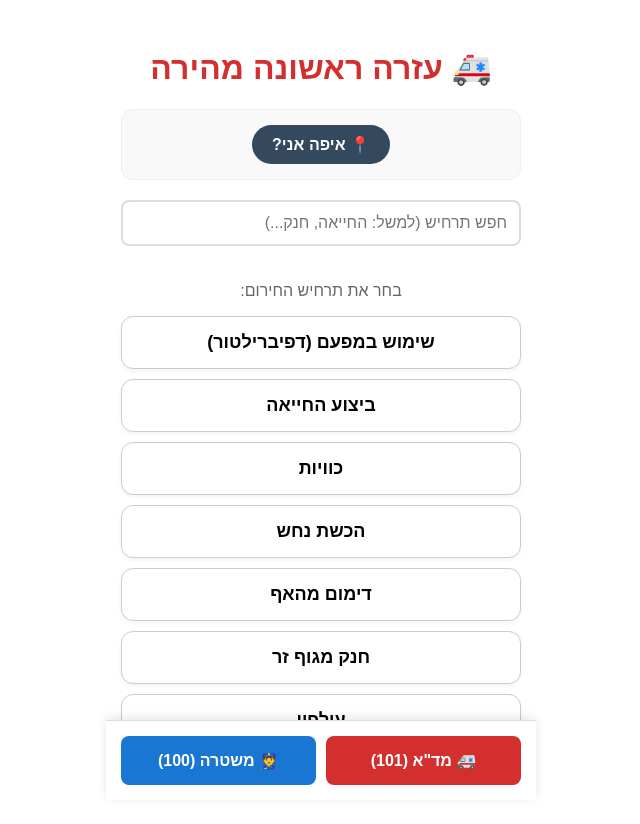
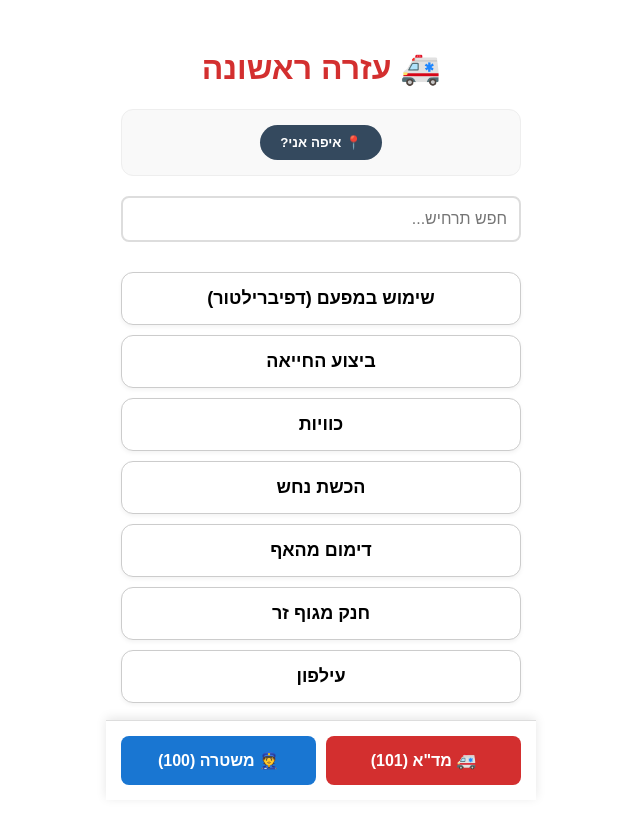
Before and after one commit to morinbh/first-aid-app, a React (Vite) app: page / in a window 1280 px wide. Shown: the top 824 px of the page, without its empty margins (319-959 px from the left). Built offline with nearby package versions, Linux system fonts and the light colour scheme.

Commit message:
Separated CSS

```diff
--- /dev/null
+++ b/src/App.css
@@ -0,0 +1,162 @@
+/* src/App.css */
+.app-container {
+  direction: rtl;
+  padding: 20px;
+  max-width: 400px;
+  margin: 0 auto;
+  font-family: Arial, sans-serif;
+  padding-bottom: 120px;
+}
+
+.back-link {
+  display: inline-block;
+  padding: 8px 16px;
+  background-color: #f1f1f1;
+  color: #333;
+  border: 1px solid #ccc;
+  border-radius: 8px;
+  font-size: 14px;
+  font-weight: bold;
+  cursor: pointer;
+  margin-bottom: 15px;
+  transition: all 0.2s;
+  text-decoration: none;
+}
+
+/* עיצוב מיוחד לכפתור ה-X של הסגירה */
+.close-btn {
+  background: #ffeded;
+  color: #d32f2f;
+  border: 1px solid #ffcccc;
+  border-radius: 50%;
+  width: 45px;
+  height: 45px;
+  display: flex;
+  align-items: center;
+  justify-content: center;
+  font-weight: bold;
+  cursor: pointer;
+}
+
+.main-title {
+  text-align: center;
+  color: #d32f2f;
+}
+
+.search-input {
+  width: 100%;
+  padding: 12px;
+  margin-bottom: 20px;
+  border-radius: 8px;
+  border: 2px solid #ddd;
+  font-size: 16px;
+  box-sizing: border-box;
+  text-align: right;
+}
+
+.menu-button {
+  display: block;
+  width: 100%;
+  padding: 15px;
+  margin: 10px 0;
+  font-size: 18px;
+  font-weight: bold;
+  border-radius: 12px;
+  border: 1px solid #ccc;
+  background-color: white;
+  cursor: pointer;
+  box-shadow: 0 2px 4px rgba(0, 0, 0, 0.05);
+  transition: background-color 0.2s;
+}
+
+.menu-button:hover {
+  background-color: #f9f9f9;
+}
+
+.sub-button {
+  display: block;
+  width: 100%;
+  padding: 20px;
+  margin: 15px 0;
+  font-size: 20px;
+  background-color: #f0f0f0;
+  border: 2px solid #ccc;
+  border-radius: 12px;
+  cursor: pointer;
+}
+
+.voice-button {
+  width: 100%;
+  padding: 12px;
+  background-color: #4caf50;
+  color: white;
+  border: none;
+  border-radius: 8px;
+  margin-bottom: 15px;
+  font-weight: bold;
+  cursor: pointer;
+}
+
+.protocol-box {
+  padding: 20px;
+  border-radius: 16px;
+  background-color: #fff;
+  margin-top: 10px;
+}
+
+.location-container {
+  background-color: #f9f9f9;
+  padding: 15px;
+  border-radius: 12px;
+  margin-bottom: 20px;
+  border: 1px solid #eee;
+  text-align: center;
+}
+
+.location-button {
+  background-color: #34495e;
+  color: white;
+  padding: 10px 20px;
+  border: none;
+  border-radius: 25px;
+  font-weight: bold;
+  cursor: pointer;
+}
+
+.footer {
+  position: fixed;
+  bottom: 0;
+  left: 0;
+  right: 0;
+  background-color: white;
+  padding: 15px;
+  display: flex;
+  gap: 10px;
+  border-top: 1px solid #ddd;
+  box-shadow: 0 -2px 10px rgba(0, 0, 0, 0.1);
+  max-width: 400px;
+  margin: 0 auto;
+}
+
+.btn-mda {
+  flex: 1;
+  padding: 15px;
+  background-color: #d32f2f;
+  color: white;
+  border: none;
+  border-radius: 8px;
+  font-weight: bold;
+  font-size: 16px;
+  cursor: pointer;
+}
+.btn-police {
+  flex: 1;
+  padding: 15px;
+  background-color: #1976d2;
+  color: white;
+  border: none;
+  border-radius: 8px;
+  font-weight: bold;
+  font-size: 16px;
+  cursor: pointer;
+}
--- a/src/App.jsx
+++ b/src/App.jsx
@@ -1,4 +1,5 @@
 import React, { useState } from 'react';
+import './App.css';
 
 
 const SYMPTOMS = {
@@ -100,8 +101,8 @@ function App() {
   const [selectedSymptom, setSelectedSymptom] = useState(null);
   const [selectedSubCategory, setSelectedSubCategory] = useState(null);
   const [searchTerm, setSearchTerm] = useState("");
-  const [locationInfo, setLocationInfo] = useState(null); // ישמור את הכתובת או הקואורדינטות
-  const [loadingLocation, setLoadingLocation] = useState(false); // לציון שהמערכת מחפשת מיקום
+  const [locationInfo, setLocationInfo] = useState(null);
+  const [loadingLocation, setLoadingLocation] = useState(false);
 
   const resetAll = () => {
     window.speechSynthesis.cancel();
@@ -116,72 +117,45 @@ function App() {
     window.speechSynthesis.speak(utterance);
   };
 
-  const renderContent = () => {
-    if (!selectedSymptom) {
-      // סינון הרשימה לפי מה שהוקלד
-      const filteredSymptoms = Object.keys(SYMPTOMS).filter(name =>
-        name.includes(searchTerm)
-      );
-
   const getLocation = () => {
     setLoadingLocation(true);
-        if (!navigator.geolocation) {
-          setLocationInfo("הדפדפן שלך לא תומך בזיהוי מיקום");
-          setLoadingLocation(false);
-          return;
-        }
-
     navigator.geolocation.getCurrentPosition(
-          (position) => {
-            const { latitude, longitude } = position.coords;
-            // נציג קואורדינטות כברירת מחדל
-            setLocationInfo(`קו רוחב: ${latitude.toFixed(5)}, קו אורך: ${longitude.toFixed(5)}`);
+      (pos) => {
+        setLocationInfo(`קו רוחב: ${pos.coords.latitude.toFixed(5)}, קו אורך: ${pos.coords.longitude.toFixed(5)}`);
         setLoadingLocation(false);
       },
-          (error) => {
-            setLocationInfo("לא ניתן לגשת למיקום. וודא שה-GPS פועל.");
+      () => {
+        setLocationInfo("שגיאה בזיהוי מיקום");
         setLoadingLocation(false);
       }
     );
   };
 
+  const renderContent = () => {
+    if (!selectedSymptom) {
+      const filtered = Object.keys(SYMPTOMS).filter(n => n.includes(searchTerm));
       return (
         <div>
-          <div style={locationContainerStyle}>
-            <button onClick={getLocation} style={locationButtonStyle}>
-              📍 {loadingLocation ? "מחפש מיקום..." : "איפה אני?"}
+          <div className="location-container">
+            <button onClick={getLocation} className="location-button">
+              📍 {loadingLocation ? "מחפש..." : "איפה אני?"}
             </button>
-            {locationInfo && (
-              <div style={locationTextStyle}>
-                <strong>המיקום שלך:</strong> <br />
-                {locationInfo}
-                <p style={{fontSize: '12px', margin: '5px 0'}}>הקרא נתונים אלו למוקדן מד"א</p>
+            {locationInfo && <div className="location-text">{locationInfo}</div>}
           </div>
-            )}
-          </div>
-          {/* שורת חיפוש */}
+
           <input
-            type="text"
-            placeholder="חפש תרחיש (למשל: החייאה, חנק...)"
+            className="search-input"
+            placeholder="חפש תרחיש..."
             value={searchTerm}
             onChange={(e) => setSearchTerm(e.target.value)}
-            style={searchStyle}
           />
 
-          <p style={{ textAlign: 'center', color: '#666' }}>בחר את תרחיש החירום:</p>
-
-          {filteredSymptoms.map((name) => (
-            <button key={name} onClick={() => { setSelectedSymptom(name); setSearchTerm(""); }} style={menuButtonStyle}>
+          {filtered.map(name => (
+            <button key={name} className="menu-button" onClick={() => setSelectedSymptom(name)}>
               {name}
             </button>
           ))}
-
-          {filteredSymptoms.length === 0 && (
-            <p style={{ textAlign: 'center', color: 'red' }}>לא נמצא תרחיש מתאים. חייג 101 לסיוע טלפוני.</p>
-          )}
         </div>
-
-
       );
     }
 
@@ -189,11 +163,11 @@ function App() {
 
     if (currentData.isCategory && !selectedSubCategory) {
       return (
-        <div style={{ textAlign: 'center' }}>
-          <button onClick={resetAll} style={{ float: 'left', border:'none', background:'none', fontSize:'20px', cursor:'pointer' }}>✕</button>
-          <h3 style={{marginTop:'40px'}}>בחר סוג מטופל:</h3>
-          {Object.keys(currentData.subOptions).map((sub) => (
-            <button key={sub} onClick={() => setSelectedSubCategory(sub)} style={subButtonStyle}>
+        <div className="protocol-box">
+          <button onClick={resetAll} className="close-btn">✕ סגור</button>
+          <h3>בחר סוג מטופל:</h3>
+          {Object.keys(currentData.subOptions).map(sub => (
+            <button key={sub} className="sub-button" onClick={() => setSelectedSubCategory(sub)}>
               {sub}
             </button>
           ))}
@@ -209,77 +183,30 @@ function App() {
       : currentData.color;
 
     return (
-      <div style={{ border: '3px solid ' + finalColor, padding: '20px', borderRadius: '16px', backgroundColor: '#fff' }}>
-        <button onClick={resetAll} style={{ cursor: 'pointer', marginBottom: '10px' }}>← חזור לתפריט</button>
-        <h2 style={{ color: finalColor, marginTop: '10px' }}>{selectedSubCategory || selectedSymptom}</h2>
-        <button onClick={() => speak(finalSteps)} style={voiceButtonStyle}>🔊 השמע הנחיות</button>
-        <ul style={{ paddingRight: '20px' }}>
-          {finalSteps.map((s, i) => <li key={i} style={{ marginBottom: '15px', fontSize: '18px', lineHeight: '1.4' }}>{s}</li>)}
+      <div className="protocol-box">
+        <button onClick={resetAll} className="back-link">← חזור לתפריט</button>
+        <h2 >{selectedSubCategory || selectedSymptom}</h2>
+        <button onClick={() => speak(finalSteps)} className="voice-button">🔊 השמע הנחיות</button>
+        <ul>
+          {finalSteps.map((s, i) => <li key={i}>{s}</li>)}
         </ul>
       </div>
     );
   };
 
   return (
-    <div style={{ direction: 'rtl', padding: '20px', maxWidth: '400px', margin: '0 auto', fontFamily: 'Arial, sans-serif', paddingBottom: '120px' }}>
-      <h1 style={{ textAlign: 'center', color: '#d32f2f' }}>🚑 עזרה ראשונה מהירה</h1>
-
+    <div className="app-container">
+      <h1 className="main-title">🚑 עזרה ראשונה </h1>
       {renderContent()}
 
       {/* כפתורי חירום קבועים */}
-      <div style={footerStyle}>
-        <button onClick={() => window.open('tel:101')} style={mdaButtonStyle}>🚑 מד"א (101)</button>
-        <button onClick={() => window.open('tel:100')} style={policeButtonStyle}>👮 משטרה (100)</button>
+      <div className="footer">
+        <button onClick={() => window.open('tel:101')} className="btn-mda">🚑 מד"א (101)</button>
+        <button onClick={() => window.open('tel:100')} className="btn-police">👮 משטרה (100)</button>
       </div>
     </div>
   );
 }
 
-// הגדרות עיצוב (Styles)
-const menuButtonStyle = { display: 'block', width: '100%', padding: '15px', margin: '10px 0', fontSize: '18px', fontWeight: 'bold', borderRadius: '12px', border: '1px solid #ccc', backgroundColor: 'white', cursor: 'pointer', boxShadow: '0 2px 4px rgba(0,0,0,0.05)' };
-const subButtonStyle = { display: 'block', width: '100%', padding: '20px', margin: '15px 0', fontSize: '20px', backgroundColor: '#f0f0f0', border: '2px solid #ccc', borderRadius: '12px', cursor: 'pointer' };
-const voiceButtonStyle = { width: '100%', padding: '12px', backgroundColor: '#4CAF50', color: 'white', border: 'none', borderRadius: '8px', marginBottom: '15px', fontWeight: 'bold', cursor: 'pointer' };
-const footerStyle = { position: 'fixed', bottom: '0', left: '0', right: '0', backgroundColor: 'white', padding: '15px', display: 'flex', gap: '10px', borderTop: '1px solid #ddd', boxShadow: '0 -2px 10px rgba(0,0,0,0.1)', maxWidth: '400px', margin: '0 auto' };
-const mdaButtonStyle = { flex: 1, padding: '15px', backgroundColor: '#d32f2f', color: 'white', border: 'none', borderRadius: '8px', fontWeight: 'bold', fontSize: '16px', cursor: 'pointer' };
-const policeButtonStyle = { flex: 1, padding: '15px', backgroundColor: '#1976d2', color: 'white', border: 'none', borderRadius: '8px', fontWeight: 'bold', fontSize: '16px', cursor: 'pointer' };
-const searchStyle = {
-  width: '100%',
-  padding: '12px',
-  marginBottom: '20px',
-  borderRadius: '8px',
-  border: '2px solid #ddd',
-  fontSize: '16px',
-  boxSizing: 'border-box', // שומר שה-padding לא יהרוס את הרוחב
-  textAlign: 'right'
-};
-const locationContainerStyle = {
-  backgroundColor: '#f9f9f9',
-  padding: '15px',
-  borderRadius: '12px',
-  marginBottom: '20px',
-  border: '1px solid #eee',
-  textAlign: 'center'
-};
-
-const locationButtonStyle = {
-  backgroundColor: '#34495e',
-  color: 'white',
-  padding: '10px 20px',
-  border: 'none',
-  borderRadius: '25px',
-  fontWeight: 'bold',
-  cursor: 'pointer',
-  fontSize: '16px'
-};
-
-const locationTextStyle = {
-  marginTop: '10px',
-  fontSize: '16px',
-  color: '#2c3e50',
-  backgroundColor: '#fff',
-  padding: '10px',
-  borderRadius: '8px',
-  border: '1px dashed #bdc3c7'
-};
 
 export default App;
```
Lines whose indentation alone changed are shown as unchanged.
